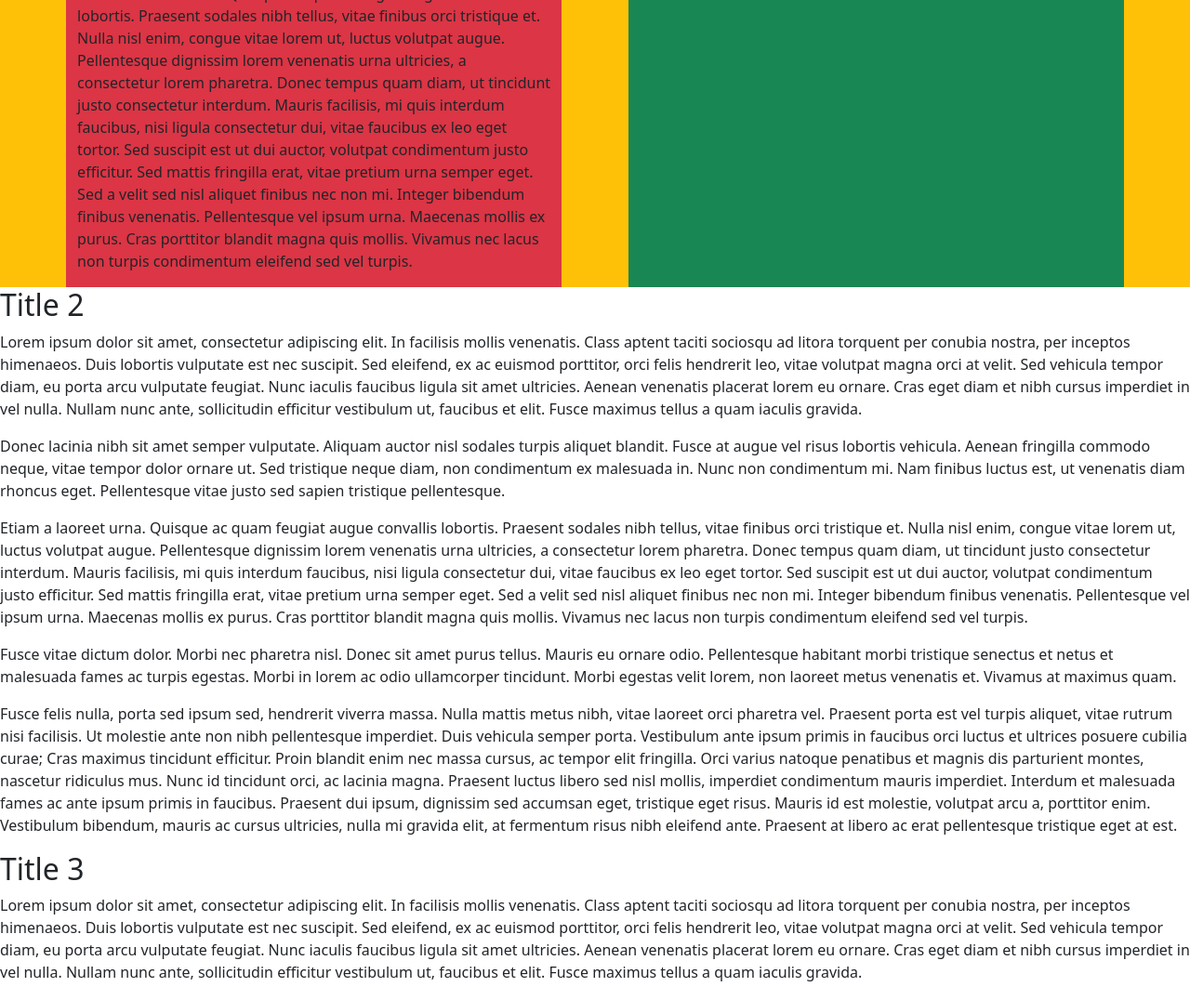
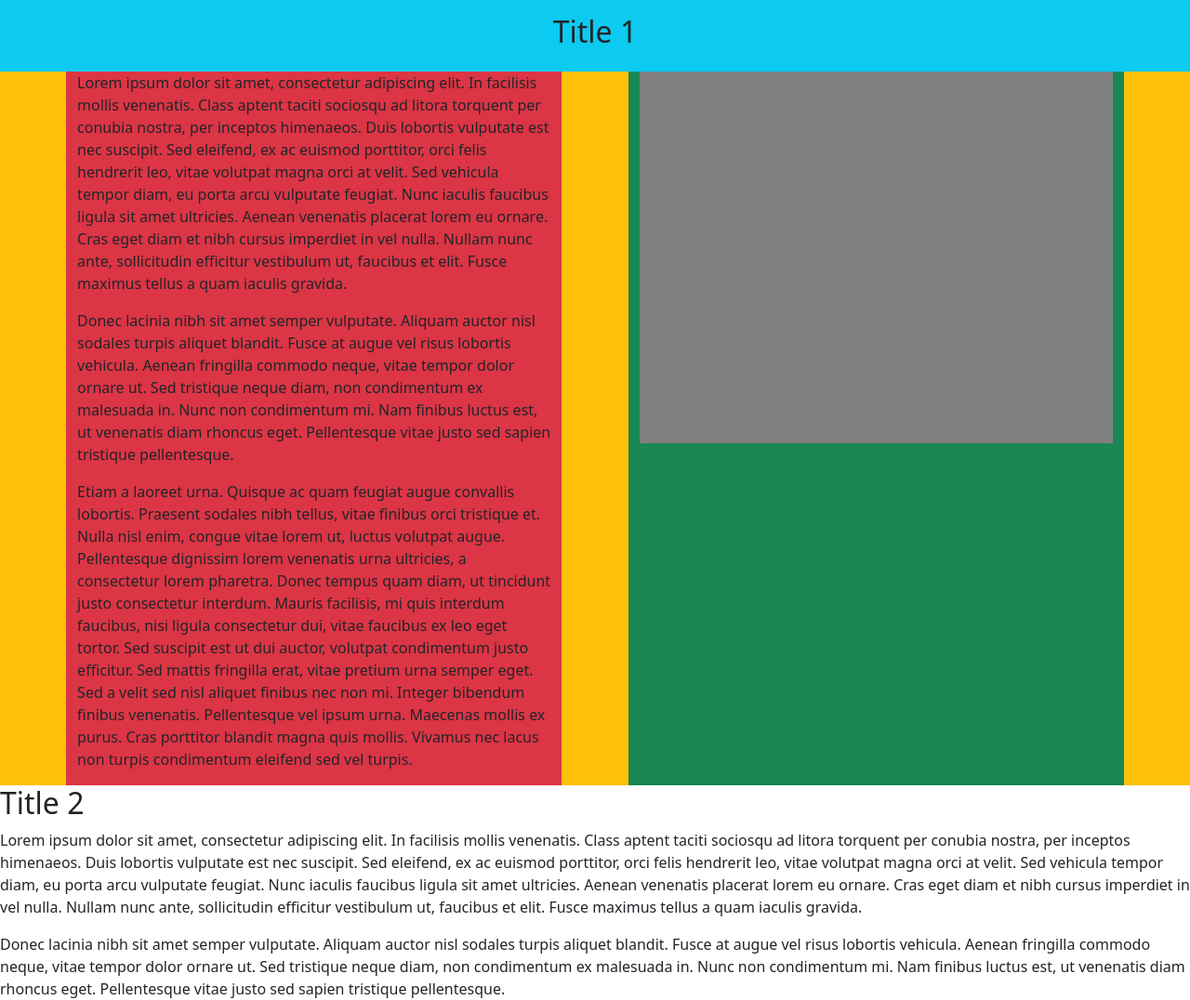
Before and after one commit to Cap0n3/Invisibles23, a Django app: page / in a window 1280 px wide. Shown: the part 601-1677 px from the top of the page at 93% size. Run offline with Django 4.2, Linux system fonts and the light colour scheme; some libraries are stand-ins or nearby versions.

Commit message:
Continued website layout => mod1

```diff
--- a/Invisibles23/website/static/website/custom_css/main.css
+++ b/Invisibles23/website/static/website/custom_css/main.css
@@ -8,9 +8,16 @@
     background-color: grey;
 }
 
+.hero {
+    height: 600px;
+    background-image: url("https://thumbs.dreamstime.com/b/forest-landscape-background-banner-panorama-beech-trees-forest-spring-below-fresh-green-leaves-sunbeams-forest-230720822.jpg");
+    background-size: cover;
+}
+
 /* lg breakpoint */
 @media screen and (max-width: 992px) {
     #navLogo {
+        /* Make logo disappear in offcanvas */
         display: none;
     }
 }
--- a/Invisibles23/website/templates/website/home.html
+++ b/Invisibles23/website/templates/website/home.html
@@ -3,15 +3,16 @@
 
 <!--Unique code from the page-->
 {% block content %}
-<section class="container-fluid bg-info text-center">
-    <h2>Title 1</h2>
+<header class="container-fluid hero"></header>
+<section class="container-fluid text-center bg-info">
+    <h2 class="py-3">Title 1</h2>
     <div class="row justify-content-evenly bg-warning">
-        <div class="col-5 bg-danger text-start">
+        <div class="col-md-5 text-start bg-danger">
             <p>Lorem ipsum dolor sit amet, consectetur adipiscing elit. In facilisis mollis venenatis. Class aptent taciti sociosqu ad litora torquent per conubia nostra, per inceptos himenaeos. Duis lobortis vulputate est nec suscipit. Sed eleifend, ex ac euismod porttitor, orci felis hendrerit leo, vitae volutpat magna orci at velit. Sed vehicula tempor diam, eu porta arcu vulputate feugiat. Nunc iaculis faucibus ligula sit amet ultricies. Aenean venenatis placerat lorem eu ornare. Cras eget diam et nibh cursus imperdiet in vel nulla. Nullam nunc ante, sollicitudin efficitur vestibulum ut, faucibus et elit. Fusce maximus tellus a quam iaculis gravida.</p>
             <p>Donec lacinia nibh sit amet semper vulputate. Aliquam auctor nisl sodales turpis aliquet blandit. Fusce at augue vel risus lobortis vehicula. Aenean fringilla commodo neque, vitae tempor dolor ornare ut. Sed tristique neque diam, non condimentum ex malesuada in. Nunc non condimentum mi. Nam finibus luctus est, ut venenatis diam rhoncus eget. Pellentesque vitae justo sed sapien tristique pellentesque.</p>
             <p>Etiam a laoreet urna. Quisque ac quam feugiat augue convallis lobortis. Praesent sodales nibh tellus, vitae finibus orci tristique et. Nulla nisl enim, congue vitae lorem ut, luctus volutpat augue. Pellentesque dignissim lorem venenatis urna ultricies, a consectetur lorem pharetra. Donec tempus quam diam, ut tincidunt justo consectetur interdum. Mauris facilisis, mi quis interdum faucibus, nisi ligula consectetur dui, vitae faucibus ex leo eget tortor. Sed suscipit est ut dui auctor, volutpat condimentum justo efficitur. Sed mattis fringilla erat, vitae pretium urna semper eget. Sed a velit sed nisl aliquet finibus nec non mi. Integer bibendum finibus venenatis. Pellentesque vel ipsum urna. Maecenas mollis ex purus. Cras porttitor blandit magna quis mollis. Vivamus nec lacus non turpis condimentum eleifend sed vel turpis.</p>
         </div>
-        <div class="col-5 bg-success">
+        <div class="col-md-5 bg-success">
             <div class="imageBlock" />
         </div>
     </div>
--- a/Invisibles23/website/templates/website/nav.html
+++ b/Invisibles23/website/templates/website/nav.html
@@ -1,4 +1,4 @@
-<nav class="navbar navbar-expand-lg py-3 bg-body-tertiary sticky-top">
+<nav class="navbar navbar-expand-lg py-3 fixed-top bg-body-tertiary">
     <div class="container-fluid">
         <!-- MOBILE HAMBURGER MENU -->
         <button class="navbar-toggler"
@@ -45,13 +45,13 @@
                            aria-expanded="false">Thématiques</a>
                         <ul class="dropdown-menu">
                             <li>
-                                <a class="dropdown-item" href="#">Maladies invisibles</a>
+                                <a class="dropdown-item py-2" href="#">Maladies invisibles</a>
                             </li>
                             <li>
-                                <a class="dropdown-item" href="#">Maladies chroniques</a>
+                                <a class="dropdown-item py-2" href="#">Maladies chroniques</a>
                             </li>
                             <li>
-                                <a class="dropdown-item" href="#">Autres invisibles</a>
+                                <a class="dropdown-item py-2" href="#">Autres invisibles</a>
                             </li>
                         </ul>
                     </li>
@@ -76,13 +76,13 @@
                            aria-expanded="false">Ressources</a>
                         <ul class="dropdown-menu">
                             <li>
-                                <a class="dropdown-item" href="#">Ressources thérapeutiques</a>
+                                <a class="dropdown-item py-2" href="#">Ressources thérapeutiques</a>
                             </li>
                             <li>
-                                <a class="dropdown-item" href="#">Ressources financières</a>
+                                <a class="dropdown-item py-2" href="#">Ressources financières</a>
                             </li>
                             <li>
-                                <a class="dropdown-item" href="#">Ressources administratives</a>
+                                <a class="dropdown-item py-2" href="#">Ressources administratives</a>
                             </li>
                         </ul>
                     </li>
```
